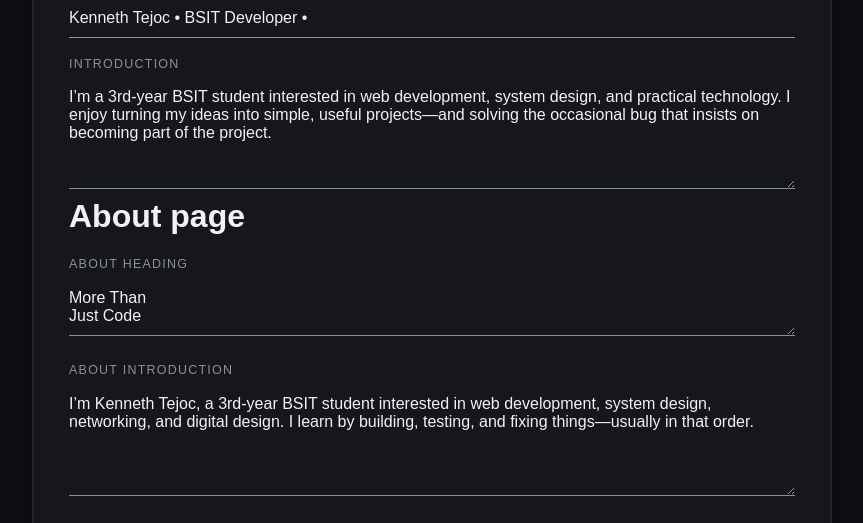
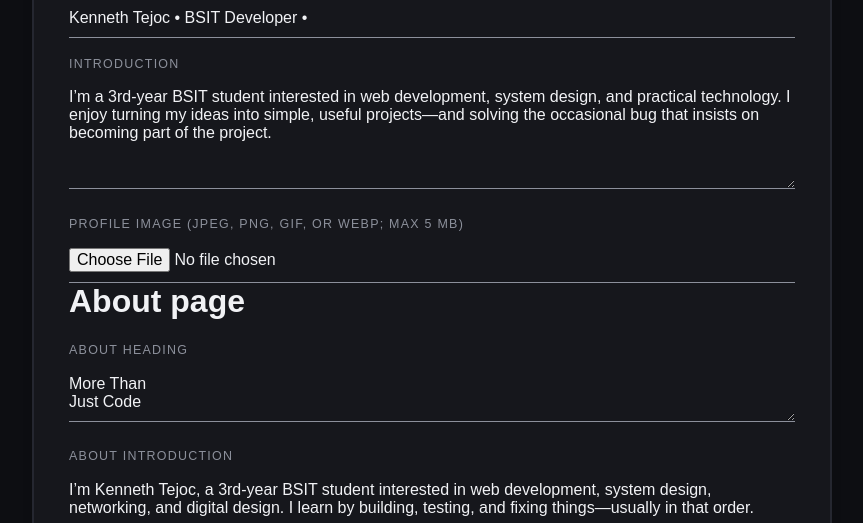
Before and after one commit to kennethtejoc/Kenneth_Tejoc, a PHP site: page /admin/profile.php in a window 1280 px wide. Shown: the part 748-1271 px from the top of the page, without its empty margins (32-895 px from the left). Run offline with PHP 8.4, Linux system fonts and the light colour scheme; the visitor is signed in with stand-in values (Sample User, id 1); data comes from the database, SQL or seed files in the repository.

Commit message:
Add secure portfolio image uploads

```diff
--- a/admin/profile.php
+++ b/admin/profile.php
@@ -37,7 +37,7 @@ try {
         exit;
     }
 
-    $profileQuery = $pdo->prepare('SELECT full_name, headline, marquee_text, intro, about_heading, about_intro, background, education_text, career_goals, interests FROM profile WHERE id = ? LIMIT 1');
+    $profileQuery = $pdo->prepare('SELECT full_name, headline, marquee_text, intro, profile_image, about_heading, about_intro, background, education_text, career_goals, interests FROM profile WHERE id = ? LIMIT 1');
     $profileQuery->execute([1]);
     $profile = $profileQuery->fetch();
 } catch (PDOException $error) {
@@ -61,6 +61,7 @@ $background = $profile['background'] ?? '';
 $educationText = $profile['education_text'] ?? '';
 $careerGoals = $profile['career_goals'] ?? '';
 $interests = $profile['interests'] ?? '';
+$profileImage = $profile['profile_image'] ?? '';
 
 if ($_SERVER['REQUEST_METHOD'] === 'POST') {
     $submittedToken = $_POST['csrf'] ?? '';
@@ -104,6 +105,15 @@ if ($_SERVER['REQUEST_METHOD'] === 'POST') {
             $educationText = trim($postedEducationText);
             $careerGoals = trim($postedCareerGoals);
             $interests = trim($postedInterests);
+            $uploadError = '';
+            try {
+                $uploadedImage = upload_image($_FILES['profile_image'] ?? [], __DIR__ . '/../assets/images/uploads');
+                if ($uploadedImage !== '') {
+                    $profileImage = $uploadedImage;
+                }
+            } catch (RuntimeException $uploadException) {
+                $uploadError = $uploadException->getMessage();
+            }
 
             $fullNameLength = preg_match_all('/./us', $fullName);
             $headlineLength = preg_match_all('/./us', $headline);
@@ -116,7 +126,9 @@ if ($_SERVER['REQUEST_METHOD'] === 'POST') {
             $careerGoalsLength = preg_match_all('/./us', $careerGoals);
             $interestsLength = preg_match_all('/./us', $interests);
 
-            if ($fullName === '') {
+            if ($uploadError !== '') {
+                $message = $uploadError;
+            } elseif ($fullName === '') {
                 $message = 'Please enter a name.';
             } elseif (
                 $fullNameLength === false || $fullNameLength > 100 ||
@@ -133,12 +145,13 @@ if ($_SERVER['REQUEST_METHOD'] === 'POST') {
                 $message = 'One or more fields are too long or contain invalid text.';
             } else {
                 try {
-                    $updateProfile = $pdo->prepare('UPDATE profile SET full_name = ?, headline = ?, marquee_text = ?, intro = ?, about_heading = ?, about_intro = ?, background = ?, education_text = ?, career_goals = ?, interests = ? WHERE id = ?');
+                    $updateProfile = $pdo->prepare('UPDATE profile SET full_name = ?, headline = ?, marquee_text = ?, intro = ?, profile_image = ?, about_heading = ?, about_intro = ?, background = ?, education_text = ?, career_goals = ?, interests = ? WHERE id = ?');
                     $updateProfile->execute([
                         $fullName,
                         $headline,
                         $marqueeText,
                         $intro,
+                        $profileImage,
                         $aboutHeading,
                         $aboutIntro,
                         $background,
@@ -187,7 +200,7 @@ if ($_SERVER['REQUEST_METHOD'] === 'POST') {
                 <p class="form-success" role="status"><?= e($message) ?></p>
             <?php endif; ?>
 
-            <form class="card contact-form" method="post" action="profile.php">
+            <form class="card contact-form" method="post" action="profile.php" enctype="multipart/form-data">
                 <h2>Homepage</h2>
                 <label for="full_name">Name</label>
                 <input id="full_name" name="full_name" type="text" required maxlength="100" value="<?= e($fullName) ?>">
@@ -200,6 +213,9 @@ if ($_SERVER['REQUEST_METHOD'] === 'POST') {
 
                 <label for="intro">Introduction</label>
                 <textarea id="intro" name="intro" rows="5" maxlength="5000"><?= e($intro) ?></textarea>
+
+                <label for="profile_image">Profile image (JPEG, PNG, GIF, or WebP; max 5 MB)</label>
+                <input id="profile_image" name="profile_image" type="file" accept="image/jpeg,image/png,image/gif,image/webp">
 
                 <h2>About page</h2>
                 <label for="about_heading">About heading</label>
--- a/includes/functions.php
+++ b/includes/functions.php
@@ -4,3 +4,40 @@ function e($text)
 {
     return htmlspecialchars((string) $text, ENT_QUOTES | ENT_SUBSTITUTE, 'UTF-8');
 }
+
+function upload_image(array $file, string $directory): string
+{
+    if (!isset($file['error']) || $file['error'] === UPLOAD_ERR_NO_FILE) {
+        return '';
+    }
+    if ($file['error'] !== UPLOAD_ERR_OK || !isset($file['tmp_name'], $file['size']) || $file['size'] > 5 * 1024 * 1024) {
+        throw new RuntimeException('The image must be a valid file no larger than 5 MB.');
+    }
+    $info = @getimagesize($file['tmp_name']);
+    $mime = (new finfo(FILEINFO_MIME_TYPE))->file($file['tmp_name']);
+    $allowed = ['image/jpeg' => 'jpg', 'image/png' => 'png', 'image/gif' => 'gif', 'image/webp' => 'webp'];
+    if ($info === false || !isset($allowed[$mime])) {
+        throw new RuntimeException('Only valid JPEG, PNG, GIF, and WebP images are allowed.');
+    }
+    if (!is_dir($directory) && !mkdir($directory, 0755, true) && !is_dir($directory)) {
+        throw new RuntimeException('The image directory could not be created.');
+    }
+    $filename = bin2hex(random_bytes(16)) . '.' . $allowed[$mime];
+    if (!move_uploaded_file($file['tmp_name'], rtrim($directory, DIRECTORY_SEPARATOR) . DIRECTORY_SEPARATOR . $filename)) {
+        throw new RuntimeException('The image could not be saved.');
+    }
+    return 'uploads/' . $filename;
+}
+
+function portfolio_image_url(string $storedName, string $fallback = ''): string
+{
+    $storedName = str_replace('\\', '/', $storedName);
+    $storedName = ltrim($storedName, '/');
+    if ($storedName !== '' && $storedName === preg_replace('#\.\./#', '', $storedName) && preg_match('#^(?:uploads/)?[A-Za-z0-9._/-]+$#', $storedName)) {
+        $candidate = __DIR__ . '/../assets/images/' . $storedName;
+        if (is_file($candidate)) {
+            return 'assets/images/' . $storedName;
+        }
+    }
+    return $fallback;
+}
--- a/index.php
+++ b/index.php
@@ -3,7 +3,7 @@ require_once __DIR__ . '/includes/functions.php';
 require __DIR__ . '/includes/db.php';
 
 try {
-    $profileQuery = $pdo->prepare('SELECT full_name, headline, marquee_text, intro FROM profile WHERE id = ? LIMIT 1');
+    $profileQuery = $pdo->prepare('SELECT full_name, headline, marquee_text, intro, profile_image FROM profile WHERE id = ? LIMIT 1');
     $profileQuery->execute([1]);
     $profile = $profileQuery->fetch();
 
@@ -28,6 +28,7 @@ $siteTitle = !empty($settings['site_title']) ? $settings['site_title'] : 'Portfo
 $logoText = !empty($settings['logo_text']) ? $settings['logo_text'] : $profile['full_name'];
 $marqueeText = !empty($profile['marquee_text']) ? $profile['marquee_text'] : $profile['full_name'];
 $footerText = !empty($settings['footer_text']) ? $settings['footer_text'] : 'Personal Portfolio';
+$profileImage = portfolio_image_url((string) ($profile['profile_image'] ?? ''), 'assets/images/Profile.jpeg');
 ?>
 <!DOCTYPE html>
 <html lang="en">
@@ -73,7 +74,7 @@ $footerText = !empty($settings['footer_text']) ? $settings['footer_text'] : 'Per
                         <span class="home-marquee"><?= e($marqueeText) ?> • </span>
                     </div>
                 </div>
-                <img class="hero-photo" src="assets/images/Profile.jpeg" alt="Photo of <?= e($profile['full_name']) ?>">
+                <img class="hero-photo" src="<?= e($profileImage) ?>" alt="Photo of <?= e($profile['full_name']) ?>">
             </div>
             <div class="container hero-info">
                 <div class="content-card">
```
Also changed, not shown: admin/manage.php (+13 -2 lines), projects.php (+4 -4 lines), assets/images/uploads/.htaccess (added).
